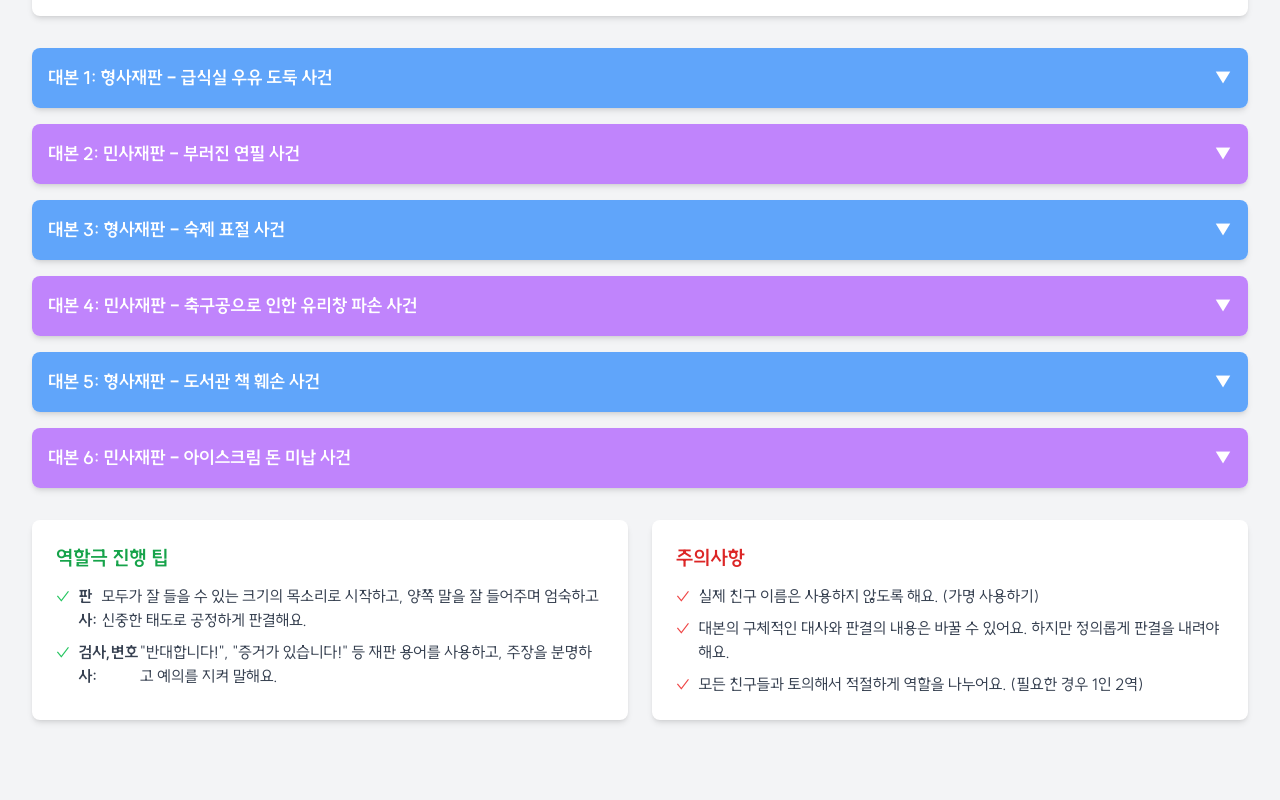
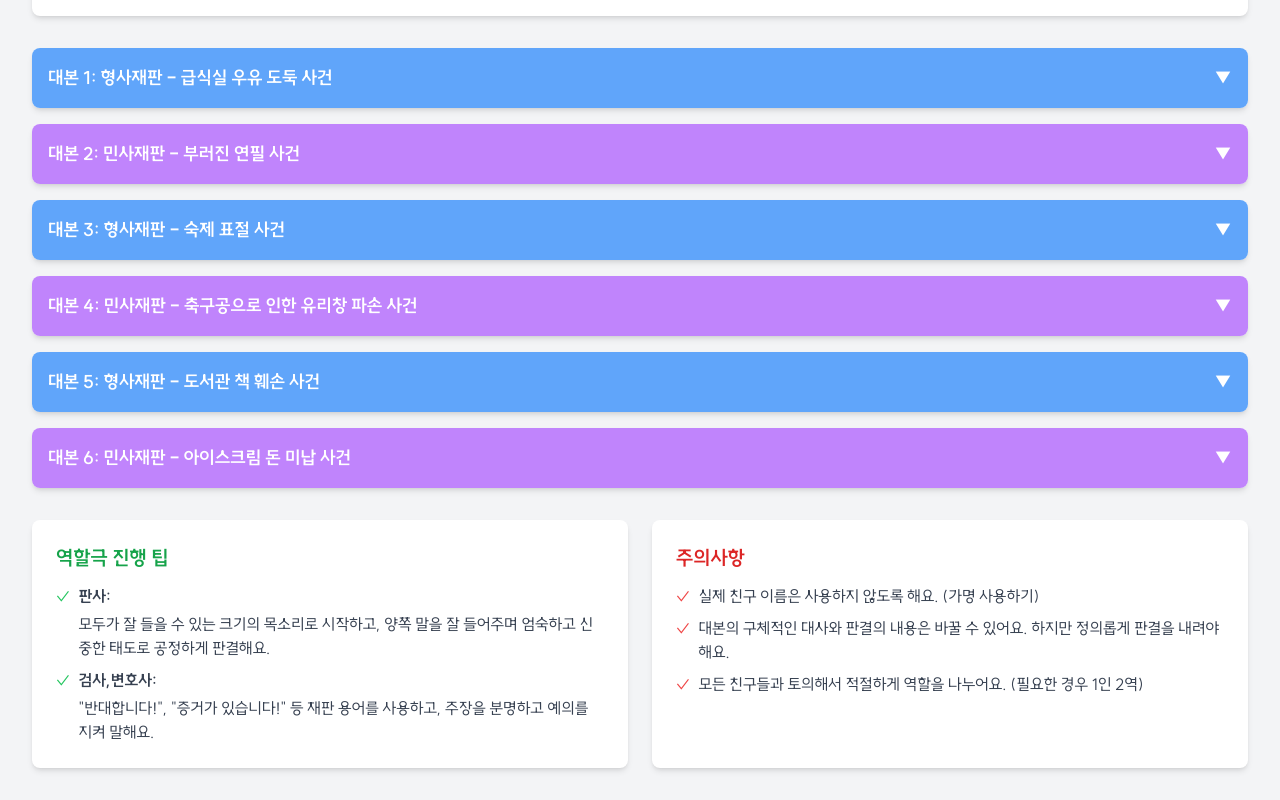
Before and after one commit to yur2520/social, a plain HTML site: page db.html in a window 1280 px wide. Shown: the part 908-1708 px from the top of the page. Before the commit the page ends 1660 px from the top, so only its background shows below. Drawn offline with nearby package versions, Linux system fonts and the light colour scheme.

Commit message:
Update db.html

```diff
--- a/db.html
+++ b/db.html
@@ -230,12 +230,20 @@
         <div class="grid md:grid-cols-2 gap-6 mt-8">
             <!-- 진행 팁 -->
             <div class="bg-white p-6 rounded-lg shadow-md">
-                <h3 class="text-xl font-bold mb-3 text-green-600">역할극 진행 팁</h3>
-                <ul class="list-none space-y-2 text-gray-700">
-                    <li class="flex items-start"><span class="text-green-500 mr-2">&#10003;</span> <strong>판사:</strong> 모두가 잘 들을 수 있는 크기의 목소리로 시작하고, 양쪽 말을 잘 들어주며 엄숙하고 신중한 태도로 공정하게 판결해요.</li>
-                    <li class="flex items-start"><span class="text-green-500 mr-2">&#10003;</span> <strong>검사,변호사:</strong> "반대합니다!", "증거가 있습니다!" 등 재판 용어를 사용하고, 주장을 분명하고 예의를 지켜 말해요.</li>
-                </ul>
+    <h3 class="text-xl font-bold mb-3 text-green-600">역할극 진행 팁</h3>
+    <ul class="list-none space-y-2 text-gray-700">
+        <li class="flex items-start">
+            <span class="text-green-500 mr-2">&#10003;</span>
+            <div> <strong class="block mb-1">판사:</strong> 모두가 잘 들을 수 있는 크기의 목소리로 시작하고, 양쪽 말을 잘 들어주며 엄숙하고 신중한 태도로 공정하게 판결해요.
             </div>
+        </li>
+        <li class="flex items-start">
+            <span class="text-green-500 mr-2">&#10003;</span>
+            <div> <strong class="block mb-1">검사,변호사:</strong> "반대합니다!", "증거가 있습니다!" 등 재판 용어를 사용하고, 주장을 분명하고 예의를 지켜 말해요.
+            </div>
+        </li>
+    </ul>
+</div>
             <!-- 주의사항 -->
             <div class="bg-white p-6 rounded-lg shadow-md">
                 <h3 class="text-xl font-bold mb-3 text-red-600">주의사항</h3>
```
